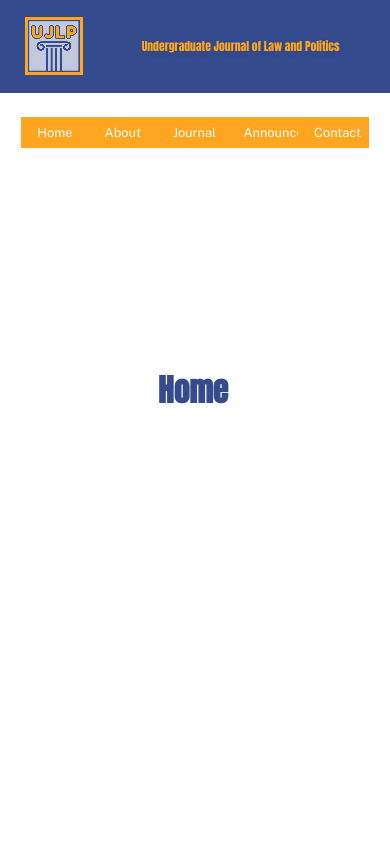
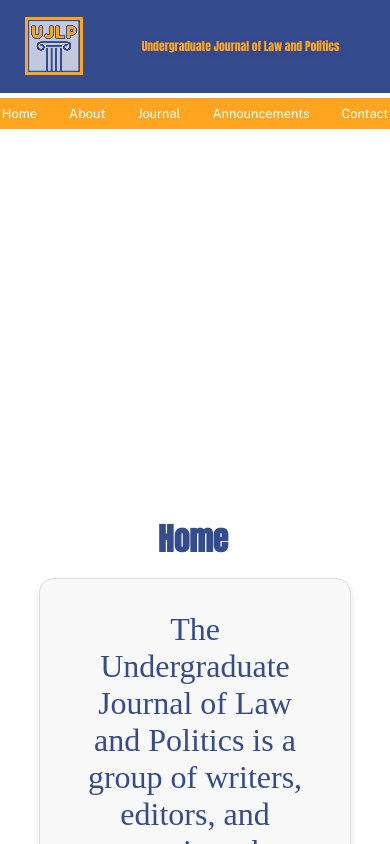
Before and after one commit to RobBundy2002/UJLP, a React (Create React App) app in the folder my-app/: page / in a window 390 px wide. Built offline with nearby package versions, Linux system fonts and the light colour scheme.

Commit message:
Took care of all of the egregious spacing issues

```diff
--- a/my-app/src/About.css
+++ b/my-app/src/About.css
@@ -1,6 +1,6 @@
 .About {
     position: relative;
-    top: -87vh;
+    top: -115vh;
     padding: 2rem;
     max-width: 100%;
     z-index: 1;
@@ -50,13 +50,12 @@
 
 @media (max-width: 768px) {
     .About {
-        padding: 1rem;
         max-width: 100%;
-        margin: 0;
+        margin-top: -8vw;
     }
 
     .About h1 {
-        font-size: 1.5rem;
+        font-size: 2.5rem;
     }
 
     .About-table th,
--- a/my-app/src/Announcements.css
+++ b/my-app/src/Announcements.css
@@ -4,7 +4,7 @@
     margin: 0 auto;
     box-sizing: border-box;
     position: relative;
-    top: -87vh;
+    top: -115vh;
 }
 
 
@@ -58,11 +58,11 @@
     .Announcements {
         padding: 1rem;
         max-width: 100%;
-        margin: 0;
+        margin-top: -5vw;
     }
 
     .Announcements h1 {
-        font-size: 1.5rem;
+        font-size: 2.5rem;
     }
 
     .Announcement-item {
--- a/my-app/src/App.css
+++ b/my-app/src/App.css
@@ -43,11 +43,10 @@ html, body {
 }
 
 .App-nav-top {
-  width:14vw;
+  width:100%;
   display: flex;
   justify-content: center;
   color: white;
-  z-index: 10;
   padding: 0.5rem;
   box-sizing: border-box;
   position: relative;
@@ -63,19 +62,23 @@ html, body {
   text-shadow: 2px 2px 4px #344b8e;
   font-family: 'Anton', sans-serif;
 }
+
 .App-nav {
   display: flex;
   flex-wrap: wrap;
   justify-content: center;
   gap: 1rem;
   padding: 1rem;
+  z-index: 10;
   box-sizing: border-box;
+  width: 105vw;
 }
 
 .App-link {
   display: inline-block;
-  padding: 0.75rem 2rem; /* Default size */
-  width: auto; /* Auto width to let buttons shrink */
+  padding: 0.75rem 2rem;
+  width: 100%;
+  margin-top: -1.55vw;
   font-size: 1rem;
   position: relative;
   color: white;
@@ -95,30 +98,25 @@ html, body {
   box-shadow: 0 4px 8px rgba(0, 0, 0, 0.2);
 }
 
-/* Adjust button size for smaller screens */
+
 @media (max-width: 768px) {
   .App-nav {
     flex-direction: column;
     align-items: center;
+    width: 120%;
   }
-
   .App-title {
     font-size: 3vw;
   }
-
   .App-link {
-    padding: 0.5rem 1.5rem;  /* Smaller padding */
-    font-size: 0.9rem;        /* Smaller font size */
-    width: 100%;              /* Make buttons fill the available width */
-    max-width: 250px;         /* Limit max width of buttons */
+    padding: 0.5rem 1rem;
+    font-size: 0.8rem;
+    width: 100%;
+    max-width: 200px;
+    margin-top: 0;
+  }
+  .App-nav-top{
+    width: 100vw;
+    margin-top: -4.8vw;
   }
 }
-
-@media (max-width: 480px) {
-  .App-link {
-    padding: 0.5rem 1rem;   /* Even smaller padding */
-    font-size: 0.8rem;       /* Smaller font size */
-    width: 100%;             /* Full width on very small screens */
-    max-width: 200px;        /* Further limit max width */
-  }
-}
--- a/my-app/src/Contact.css
+++ b/my-app/src/Contact.css
@@ -4,7 +4,7 @@
     margin: 0 auto;
     box-sizing: border-box;
     position: relative;
-    top: -87vh;
+    top: -115vh;
 }
 
 .Contact-list {
@@ -34,3 +34,11 @@
     margin-bottom: 1rem;
     font-family: 'Anton', sans-serif;
 }
+
+@media (max-width: 768px) {
+    .Contact {
+        padding: 1rem;
+        max-width: 100%;
+        margin-top: -5vw;
+    }
+}
--- a/my-app/src/Home.css
+++ b/my-app/src/Home.css
@@ -1,10 +1,9 @@
 .Home {
     position: relative;
-    top: -75vw;
-    right: -15vw;
+    top: -60vw;
+    right: -10vw;
     padding: 2rem;
     max-width: 80%;
-    margin-top: 30rem;
     z-index: 1;
     box-sizing: border-box;
     display: flex;
@@ -26,7 +25,7 @@
 
 .TitleWrapper h1 {
     position: relative;
-    top: -88vw;
+    top: -107vw;
     right: -17vw;
     margin-top: 2rem;
     max-width: 100%;
@@ -43,3 +42,9 @@
     text-align: center;
     margin: 0;
 }
+
+@media (max-width: 768px) {
+    .Home{
+        top: -150vw;
+    }
+}
--- a/my-app/src/Journal.css
+++ b/my-app/src/Journal.css
@@ -1,8 +1,9 @@
 .Journal {
     position: relative;
-    top: -75vh;
+    top: -115vh;
+    right: -5vh;
     padding: 2rem;
-    max-width: 100%;
+    max-width: 90%;
     background-color: #f9f9f9;
     border: 1px solid #ddd;
     border-radius: 15px;
@@ -11,7 +12,7 @@
 
 .TitleWrapper h1 {
     position: relative;
-    top: -87vh;
+    top: -111vh;
     max-width: 65%;
     color: #344b8e;
     margin-bottom: 1rem;
@@ -28,3 +29,14 @@
     margin: 1rem 0;
     font-style: italic;
 }
+
+@media (max-width: 768px) {
+    .Journal{
+        top: -148vw;
+        max-width: 80%;
+        right: -3vw;
+    }
+    .TitleWrapper h1 {
+        top: -150vw;
+    }
+}
```
